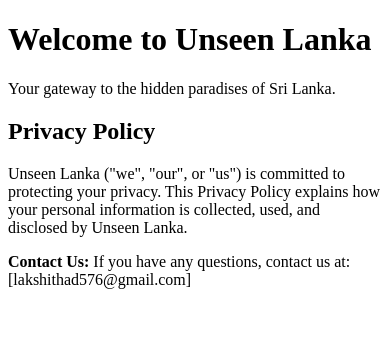
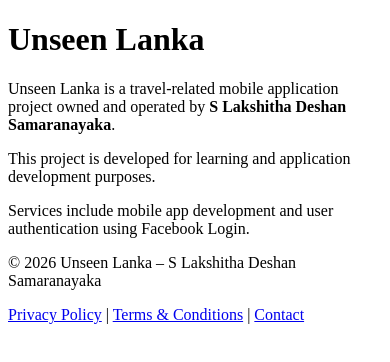
Before and after one commit to lakshithad576-create/Unseen-Lanka-web-page, a plain HTML site: page index.html in a window 390 px wide. Drawn offline with Linux system fonts and the light colour scheme.

Commit message:
Update index.html with project info and footer
Replace generic welcome and inline privacy text with a concise project description and owner attribution (S Lakshitha Deshan Samaranayaka). Add project purpose and services (mobile app development and Facebook Login), and add a footer containing © 2026 attribution and links to Privacy Policy, Terms & Conditions, and Contact. Remove the direct contact email and the previous full privacy policy paragraph from the homepage.

```diff
--- a/index.html
+++ b/index.html
@@ -4,11 +4,26 @@
     <title>Unseen Lanka</title>
 </head>
 <body>
-    <h1>Welcome to Unseen Lanka</h1>
-    <p>Your gateway to the hidden paradises of Sri Lanka.</p>
+    <h1>Unseen Lanka</h1>
 
-    <h2>Privacy Policy</h2>
-    <p>Unseen Lanka ("we", "our", or "us") is committed to protecting your privacy. This Privacy Policy explains how your personal information is collected, used, and disclosed by Unseen Lanka.</p>
-    <p><strong>Contact Us:</strong> If you have any questions, contact us at: [lakshithad576@gmail.com]</p>
+    <p>
+        Unseen Lanka is a travel-related mobile application project
+        owned and operated by <strong>S Lakshitha Deshan Samaranayaka</strong>.
+    </p>
+
+    <p>
+        This project is developed for learning and application development purposes.
+    </p>
+
+    <p>
+        Services include mobile app development and user authentication using Facebook Login.
+    </p>
+
+    <footer>
+        <p>© 2026 Unseen Lanka – S Lakshitha Deshan Samaranayaka</p>
+        <a href="privacy.html">Privacy Policy</a> |
+        <a href="terms.html">Terms & Conditions</a> |
+        <a href="contact.html">Contact</a>
+    </footer>
 </body>
 </html>
```
